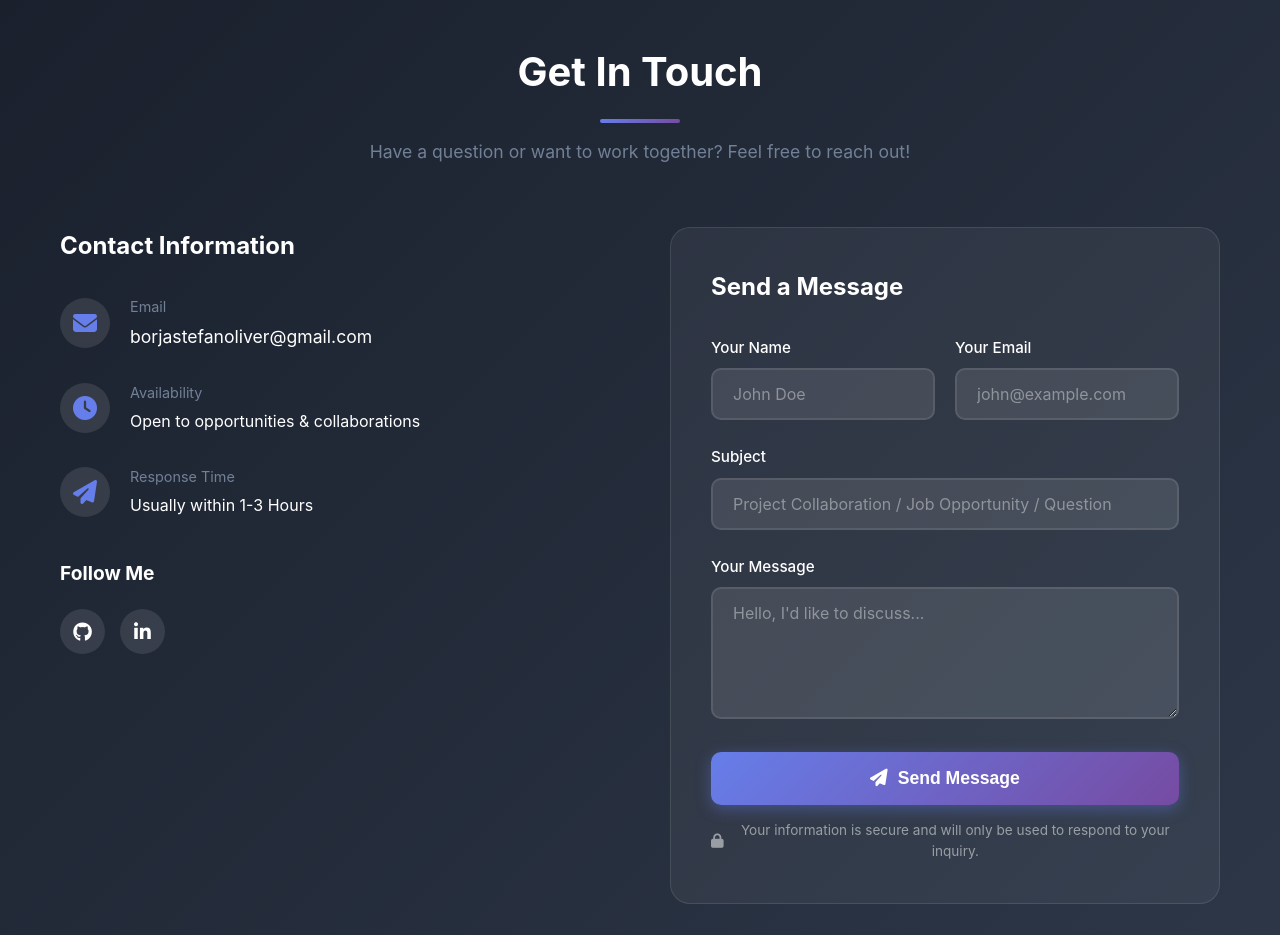
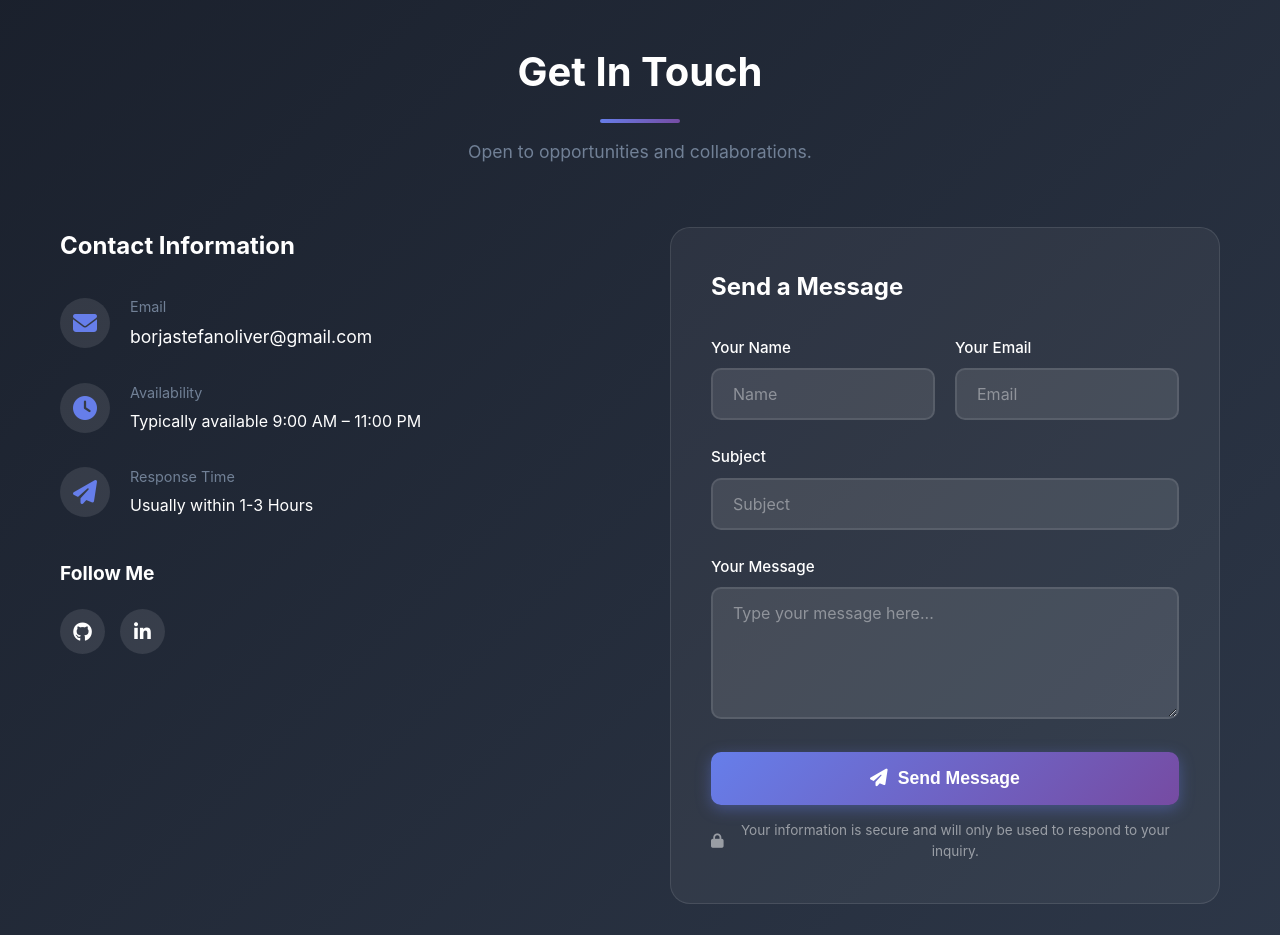
Before and after one commit to Stefannnnnnnnnnnnn/Portfolio, a React (Create React App) app: page / in a window 1280 px wide. Shown: the part 3120-4055 px from the top of the page. Built offline with nearby package versions, Linux system fonts and the light colour scheme.

Commit message:
Edit Contacts Module

```diff
--- a/src/components/Contact/Contact.js
+++ b/src/components/Contact/Contact.js
@@ -13,7 +13,7 @@ const Contact = () => {
     facebook: "",
   };
 
-  const CONTACT_MESSAGE = "Have a question or want to work together? Feel free to reach out!";
+  const CONTACT_MESSAGE = "Open to opportunities and collaborations.";
   //formspree id
   const FORMSPREE_ENDPOINT = "https://formspree.io/f/meeljegk";
 
@@ -111,7 +111,7 @@ const Contact = () => {
               <i className="fas fa-clock"></i>
               <div>
                 <span>Availability</span>
-                <p>Open to opportunities & collaborations</p>
+                <p>Typically available 9:00 AM – 11:00 PM</p>
               </div>
             </div>
 
@@ -187,7 +187,7 @@ const Contact = () => {
                     name="name"
                     value={formData.name}
                     onChange={handleChange}
-                    placeholder="John Doe"
+                    placeholder="Name"
                     required
                   />
                 </div>
@@ -200,7 +200,7 @@ const Contact = () => {
                     name="email"
                     value={formData.email}
                     onChange={handleChange}
-                    placeholder="john@example.com"
+                    placeholder="Email"
                     required
                   />
                 </div>
@@ -214,7 +214,7 @@ const Contact = () => {
                   name="subject"
                   value={formData.subject}
                   onChange={handleChange}
-                  placeholder="Project Collaboration / Job Opportunity / Question"
+                  placeholder="Subject"
                   required
                 />
               </div>
@@ -226,7 +226,7 @@ const Contact = () => {
                   name="message"
                   value={formData.message}
                   onChange={handleChange}
-                  placeholder="Hello, I'd like to discuss..."
+                  placeholder="Type your message here..."
                   rows="5"
                   required
                 ></textarea>
```
